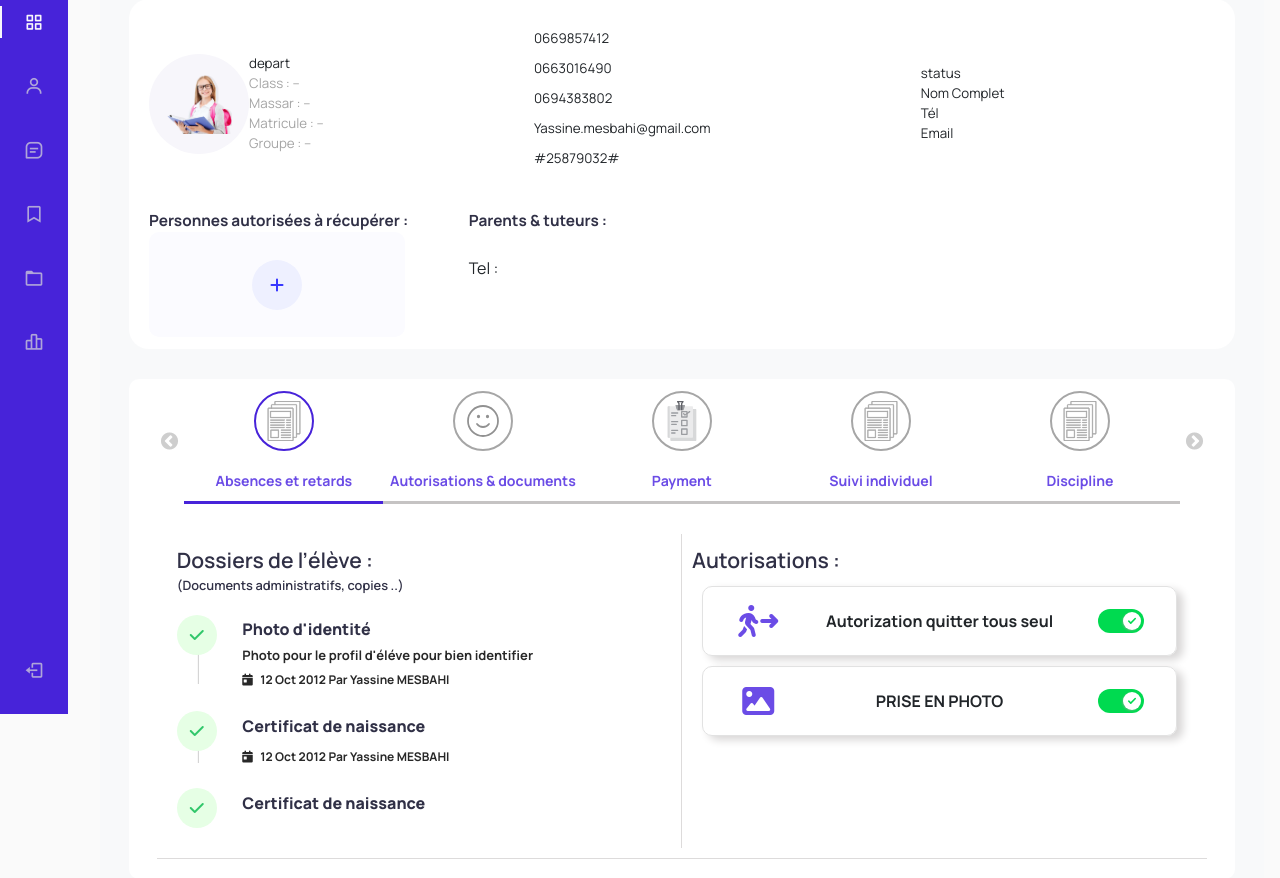
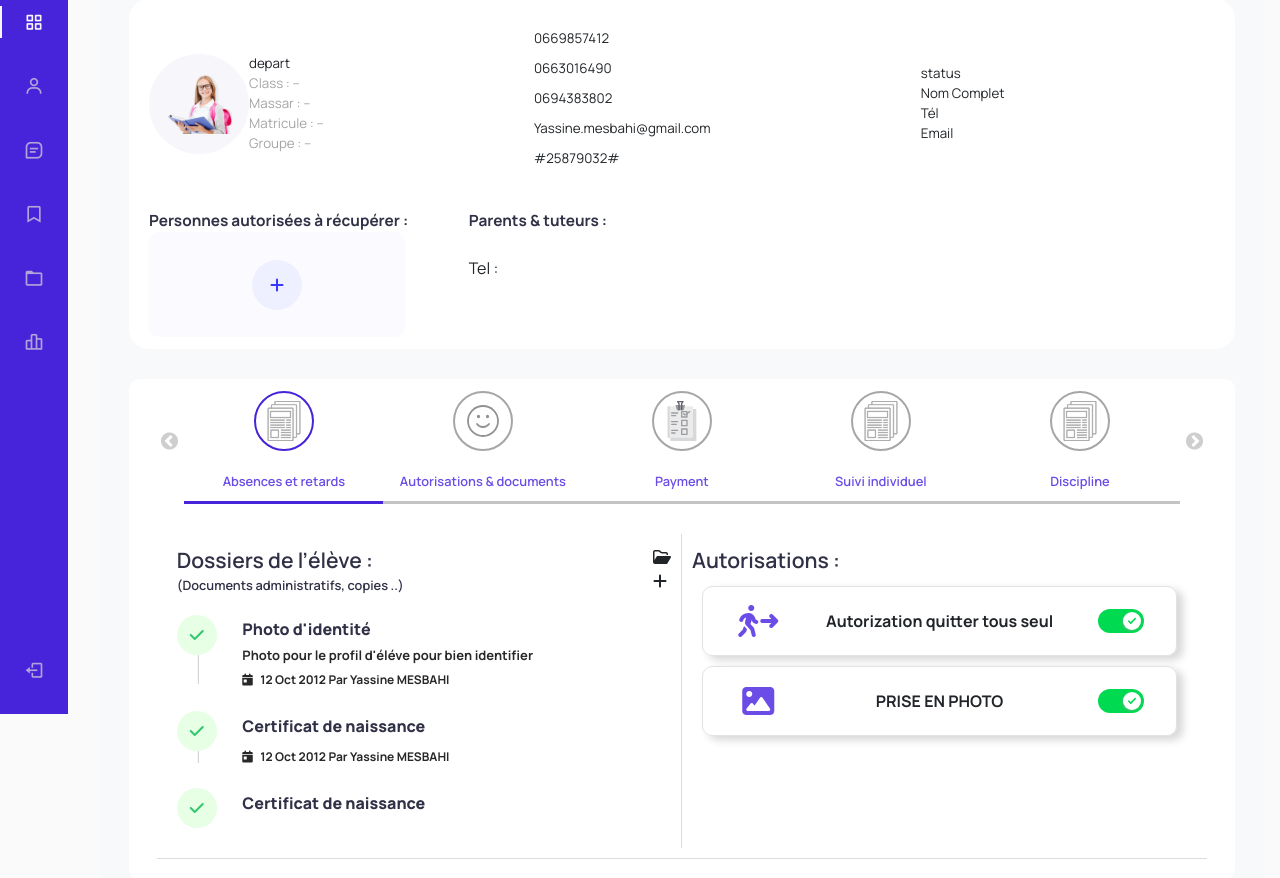
Before and after one commit to YMDeveloppement/schools, a PHP site: page /pages/listing_pages/eleves.php in a window 1280 px wide. Shown: the part 86-964 px from the top of the page. Run offline with PHP 8.4, Linux system fonts and the light colour scheme; the template is opened without the code that fills it, so the values that code supplies are empty; some libraries are stand-ins or nearby versions.

Commit message:
alter file Eleve v3

```diff
--- a/pages/css/sliderEleve.css
+++ b/pages/css/sliderEleve.css
@@ -106,12 +106,12 @@ a, button{
 .slideTesting div span{
     position: absolute;
     bottom: 10px;
-    font-size: 1.1vw;
+    font-size: 1vw;
     text-overflow: ellipsis;
     width: 100%;
     left: 0;
     color:#6b4ce6;
-    font-weight: bold;
+    font-weight: 600;
 }
 .img_active{
     filter: invert(0.5) sepia(1) saturate(5) hue-rotate(175deg);
@@ -169,6 +169,12 @@ img path {
     color: #303046;
 
 }
+.dossier{
+    display: flex;
+    justify-content: space-between;
+    align-items: center;
+
+}
 .subtitle{
     font-size: .8rem;
     font-weight: 600;
@@ -215,13 +221,13 @@ img path {
     margin-left: 20px;
     border-radius: 10px;
     width: 100%;
+    transition: .5s ease;
 }
 .data:hover{
     border:1px solid #d4d4d4;
     margin-left:3px;
     /* padding-left: 20px; */
     padding: 10px 5px 10px 20px;
-    transition: .5s ease;
 }
 .data .typeDoc{
     color: #303046;
--- a/pages/listing_pages/eleves.php
+++ b/pages/listing_pages/eleves.php
@@ -91,11 +91,26 @@ include_once  dirname(dirname( dirname( __FILE__ ))) ."\layouts\headerFile.php"
     <div class="contentBox">
         <div class="boxDoc">
             <div class="filesBox">
-                <div class="title">
-                    Dossiers de l’élève :
-                </div>
-                <div class="subtitle">
-                (Documents administratifs, copies ..)
+                <div class="dossier">
+
+                    <div>
+                        <div class="title">
+                            Dossiers de l’élève :
+                        </div>
+                        <div class="subtitle">
+                        (Documents administratifs, copies ..)
+                        </div>
+                    </div>
+                    <div>
+                        <div>
+                            <div class="folder-icon">
+                                <i class="fa-regular fa-folder-open"></i>
+                            </div>
+                            <div class="folder-add">
+                                <i class="fa-solid fa-plus"></i>
+                            </div>
+                        </div>
+                    </div>
                 </div>
                 <div class="doc">
                     <div class="check_icon">
```
